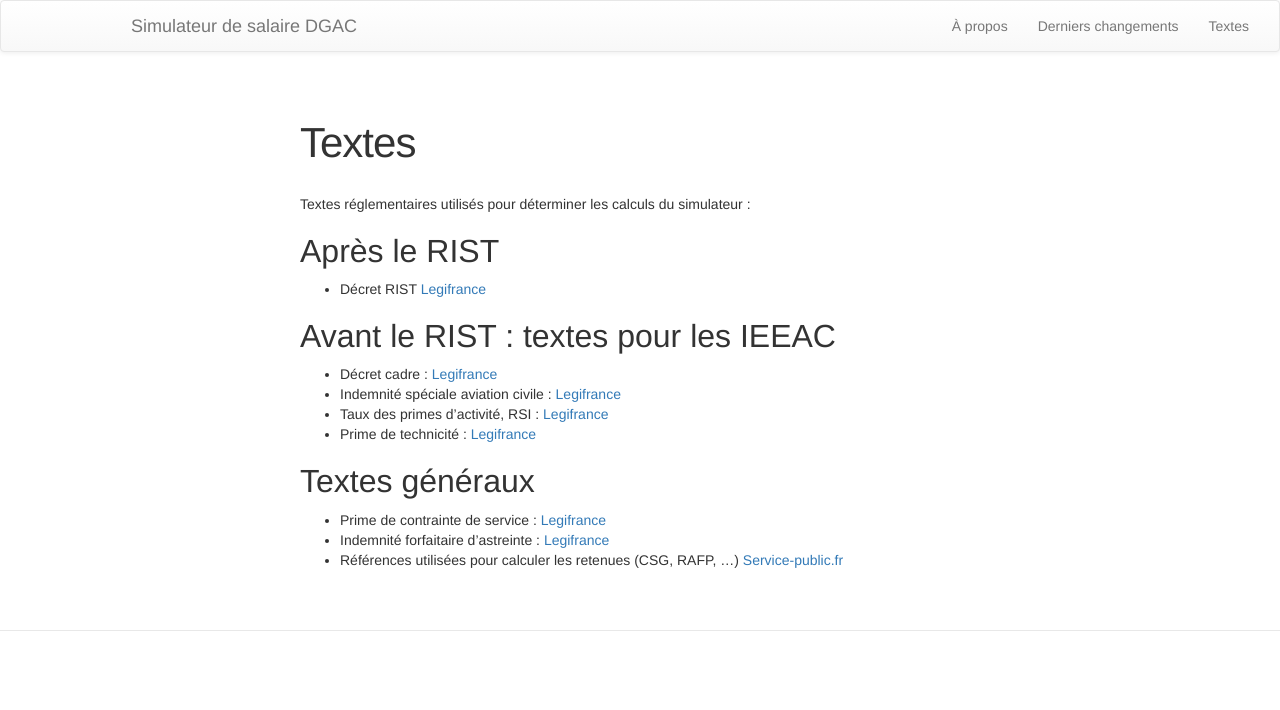
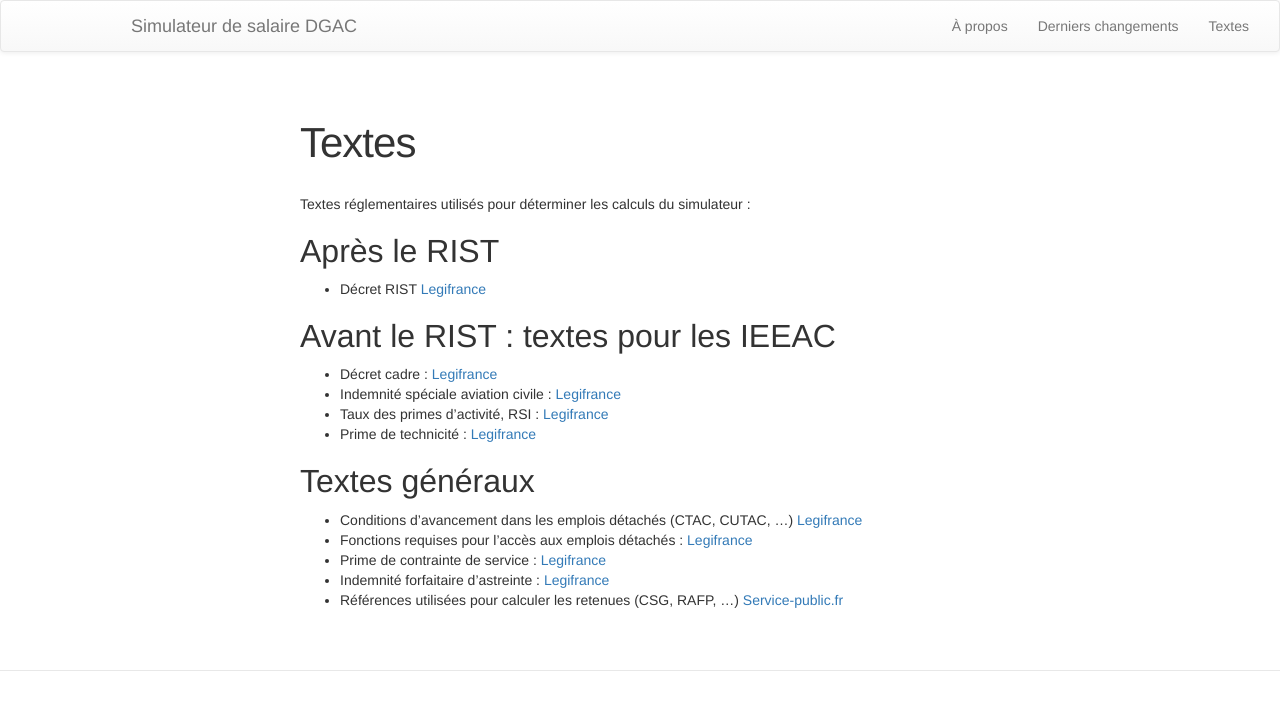
Before and after one commit to DGAC/simupaye, a Jekyll site: the page built from textes.md, in a window 1280 px wide. Shown: the top 710 px of the page. Built offline with Jekyll 4.4.1, drawn with Linux system fonts in a browser that asks for light colours.

Commit message:
Ajouts textes emplois détachés

```diff
--- a/textes.md
+++ b/textes.md
@@ -16,6 +16,8 @@ Textes réglementaires utilisés pour déterminer les calculs du simulateur :
 * Prime de technicité : [Legifrance](https://www.legifrance.gouv.fr/affichTexte.do?cidTexte=JORFTEXT000029467053&dateTexte=&categorieLien=id)
 
 ## Textes généraux
+* Conditions d'avancement dans les emplois détachés (CTAC, CUTAC, ...) [Legifrance](https://www.legifrance.gouv.fr/affichTexte.do?cidTexte=LEGITEXT000019057771)
+* Fonctions requises pour l'accès aux emplois détachés : [Legifrance](https://www.legifrance.gouv.fr/affichTexte.do?cidTexte=LEGITEXT000031277018)
 * Prime de contrainte de service : [Legifrance](https://www.legifrance.gouv.fr/affichTexte.do?cidTexte=LEGITEXT000019678445)
 * Indemnité forfaitaire d'astreinte : [Legifrance](https://www.legifrance.gouv.fr/affichTexte.do?cidTexte=JORFTEXT000000246795)
 * Références utilisées pour calculer les retenues (CSG, RAFP, ...) [Service-public.fr](https://www.service-public.fr/particuliers/vosdroits/F468)
```
